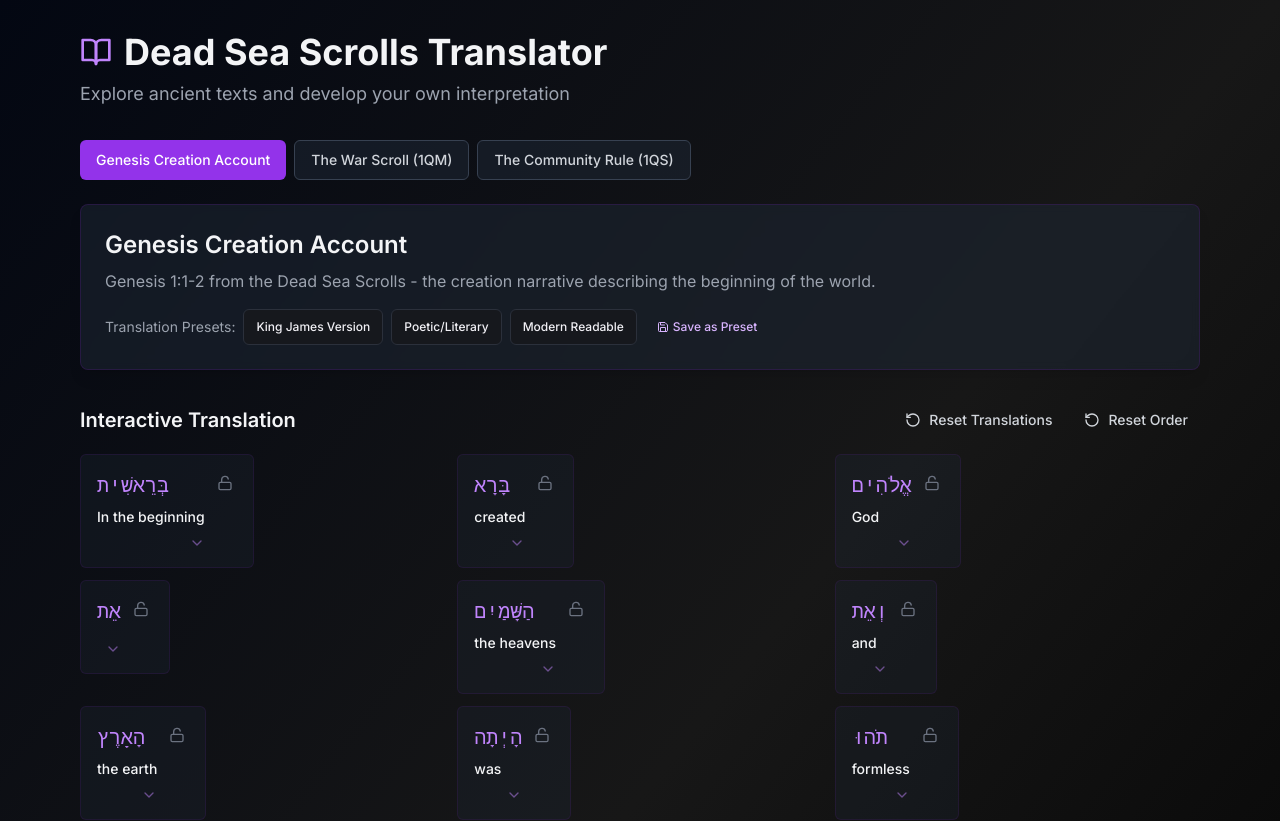
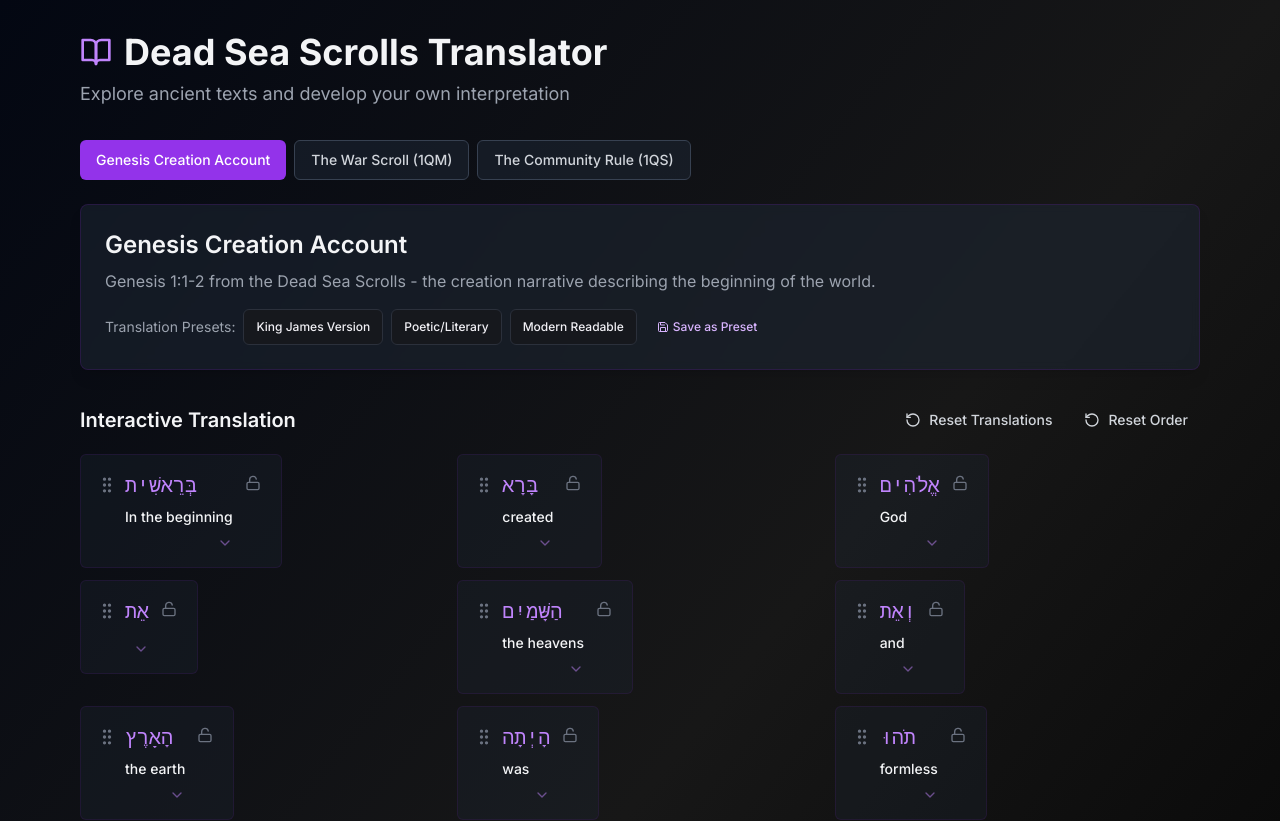
Before and after one commit to shaneatdell/dead-sea-scrolls-translator, a Next.js app: page / in a window 1280 px wide. Shown: the top 821 px of the page. Built offline with nearby package versions, Linux system fonts and the light colour scheme.

Commit message:
Fix hover card click interaction by separating drag handle

```diff
--- a/app/page.tsx
+++ b/app/page.tsx
@@ -61,7 +61,7 @@ function SortableWord({
   };
 
   return (
-    <div ref={setNodeRef} style={style} {...attributes} {...listeners}>
+    <div ref={setNodeRef} style={style} {...attributes}>
       <TranslationWord
         word={word}
         onTranslationSelect={onTranslationSelect}
@@ -71,6 +71,7 @@ function SortableWord({
         customTranslation={customTranslation}
         isLocked={isLocked}
         onLockToggle={onLockToggle}
+        dragHandleProps={listeners}
       />
     </div>
   );
--- a/components/translation-word.tsx
+++ b/components/translation-word.tsx
@@ -8,7 +8,7 @@ import {
   HoverCardTrigger,
 } from "@/components/ui/hover-card";
 import { Button } from "@/components/ui/button";
-import { ChevronDown, Check, Lock, Unlock, RotateCcw, Edit2 } from "lucide-react";
+import { ChevronDown, Check, Lock, Unlock, RotateCcw, Edit2, GripVertical } from "lucide-react";
 
 interface TranslationWordProps {
   word: ScrollWord;
@@ -19,6 +19,7 @@ interface TranslationWordProps {
   customTranslation?: string;
   isLocked?: boolean;
   onLockToggle?: () => void;
+  dragHandleProps?: any;
 }
 
 export function TranslationWord({
@@ -30,6 +31,7 @@ export function TranslationWord({
   customTranslation,
   isLocked = false,
   onLockToggle,
+  dragHandleProps,
 }: TranslationWordProps) {
   const [isOpen, setIsOpen] = useState(false);
   const [isEditingCustom, setIsEditingCustom] = useState(false);
@@ -77,6 +79,9 @@ export function TranslationWord({
           } ${isLocked ? "ring-2 ring-purple-500/50" : ""}`}
         >
           <div className="flex items-start gap-2 w-full">
+            <div {...dragHandleProps} className="cursor-grab active:cursor-grabbing">
+              <GripVertical className="w-5 h-5 text-gray-500 flex-shrink-0 mt-1" />
+            </div>
             <div className="flex-1">
               <span className="flex flex-col gap-2">
                 <span className="text-xl text-purple-400 font-mono font-medium">
```
